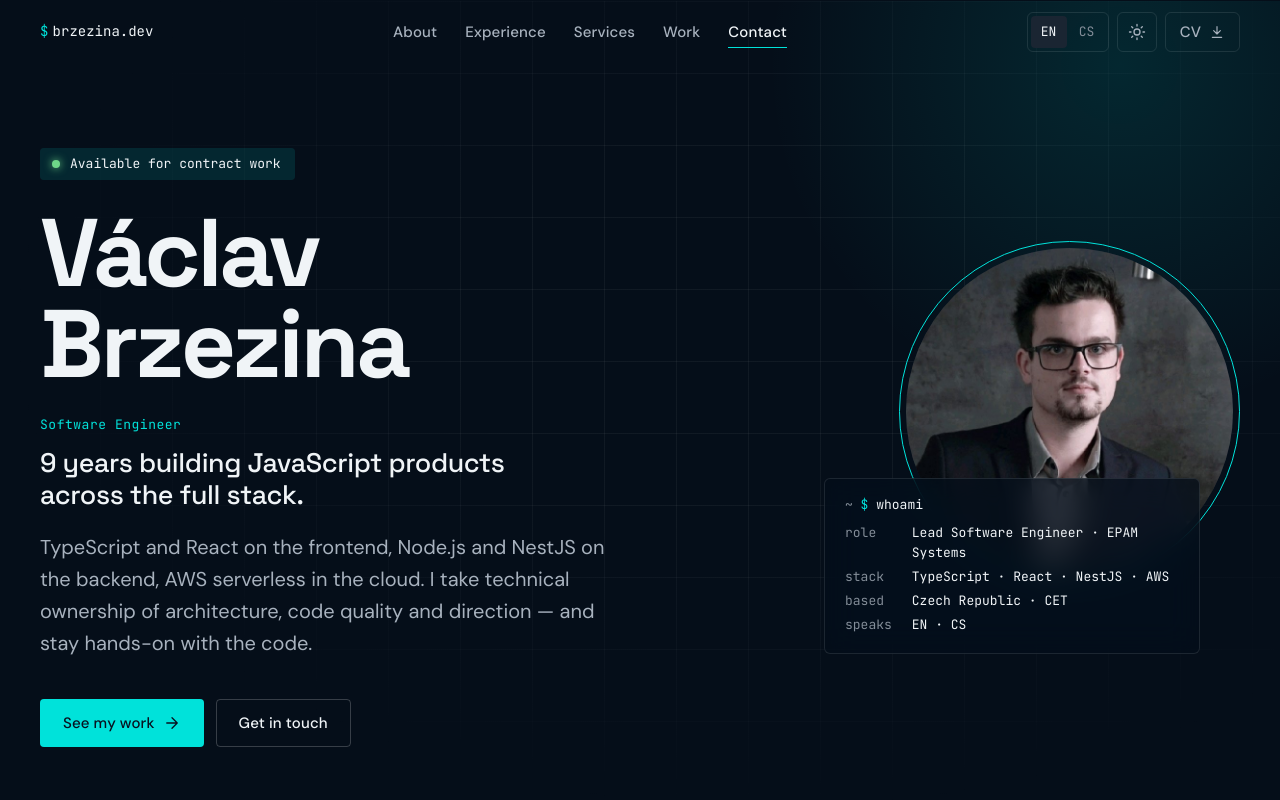
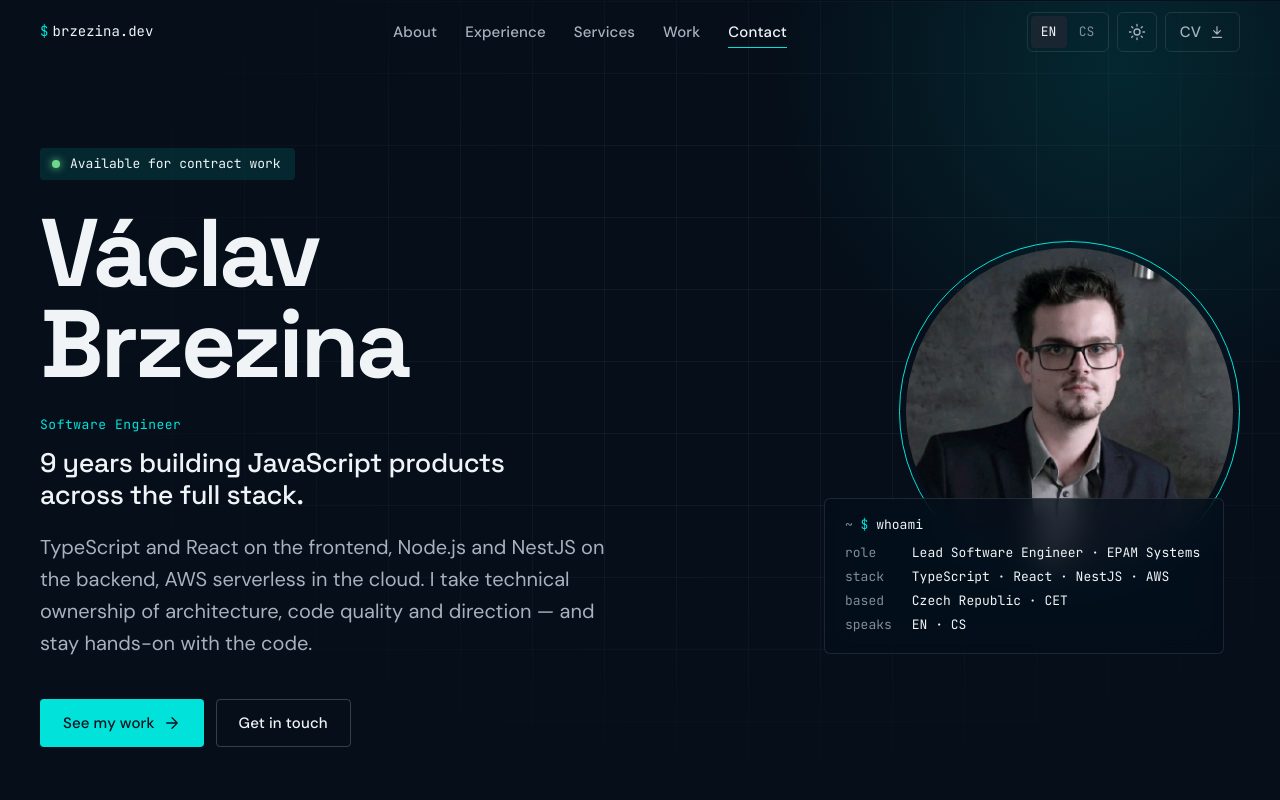
Before and after one commit to vbrzezina/brzezina.dev, a Next.js app: page /en in a window 1280 px wide. Shown: the top 800 px of the page. Built offline with nearby package versions, Linux system fonts and the light colour scheme.

Commit message:
fix: whoami widht

```diff
--- a/src/components/sections/Hero.tsx
+++ b/src/components/sections/Hero.tsx
@@ -154,7 +154,7 @@ const PortraitFill = styled.div`
 const WhoamiReveal = styled(Reveal)`
   position: relative;
   margin-top: -4rem;
-  width: min(100%, 23.5rem);
+  width: min(100%, 25rem);
 
   ${({ theme }) => theme.mq.lg} {
     position: absolute;
```
